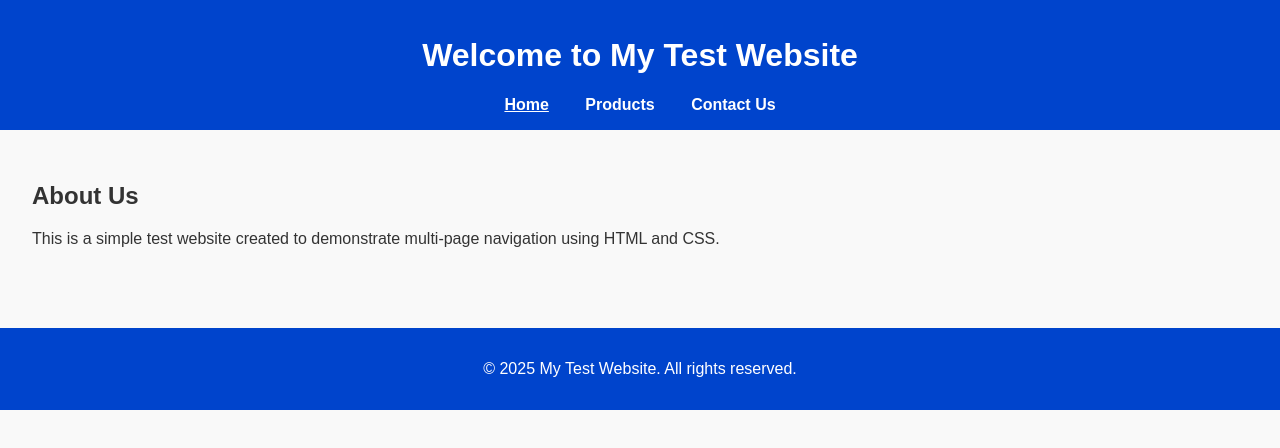
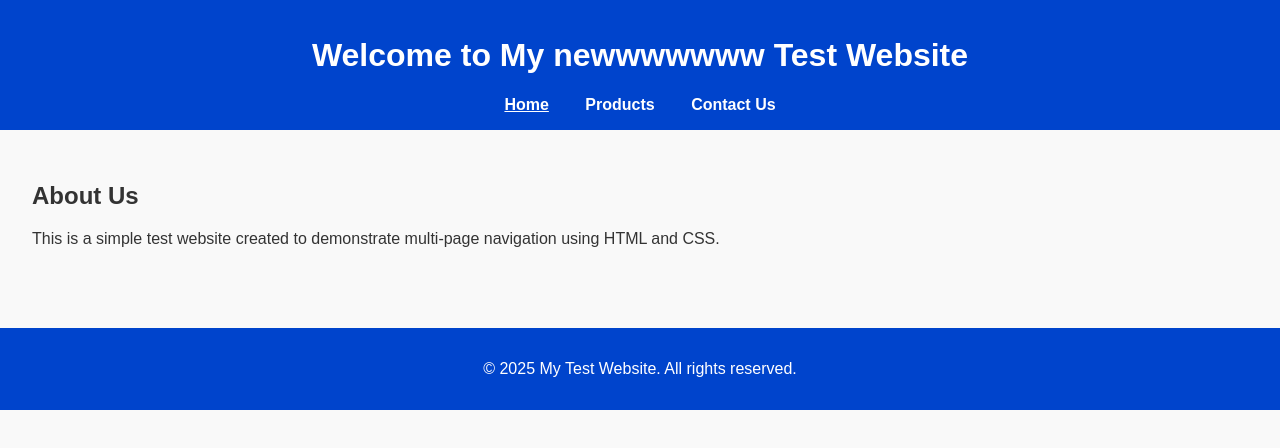
Before and after one commit to vineethmcherian30/test-website, a plain HTML site: page index.html in a window 1280 px wide. Drawn offline with Linux system fonts and the light colour scheme.

Commit message:
newwwwwwwwwwww update

```diff
--- a/index.html
+++ b/index.html
@@ -8,7 +8,7 @@
 </head>
 <body>
   <header>
-    <h1>Welcome to My Test Website</h1>
+    <h1>Welcome to My newwwwwww Test Website</h1>
     <nav>
       <a href="index.html" class="active">Home</a>
       <a href="products.html">Products</a>
```
